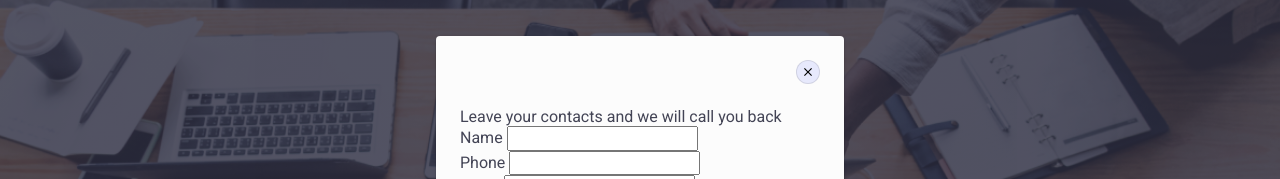
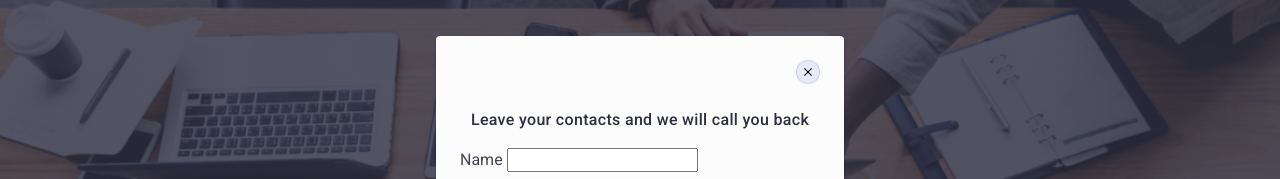
Before and after one commit to AndriyPodolyak/goit-markup-hw-05, a plain HTML site: page index.html in a window 1280 px wide. Shown: the part 72-251 px from the top of the page. Drawn offline with nearby package versions, Linux system fonts and the light colour scheme.

Commit message:
Add margin bottom 8

```diff
--- a/css/styles.css
+++ b/css/styles.css
@@ -579,3 +579,17 @@ textarea {
 .modal-close:focus {
     fill: #ffffff;
 }
+
+.modal-p {
+    font-weight: 500;
+    font-size: 16px;
+    line-height: 1.5;
+    text-align: center;
+    letter-spacing: 0.02em;
+    color: #2E2F42;
+    margin-bottom: 16px;
+}
+
+.client-name {
+    margin-bottom: 8px;
+}
--- a/index.html
+++ b/index.html
@@ -366,7 +366,7 @@
             </button>
             <p class="modal-p">Leave your contacts and we will call you back</p>
             <form name="contact-form">
-                <div>
+                <div class="client-name">
                     <label for="client-name">Name</label>
                     <input id="client-name" type="text" name="client-name" />
                 </div>
```
